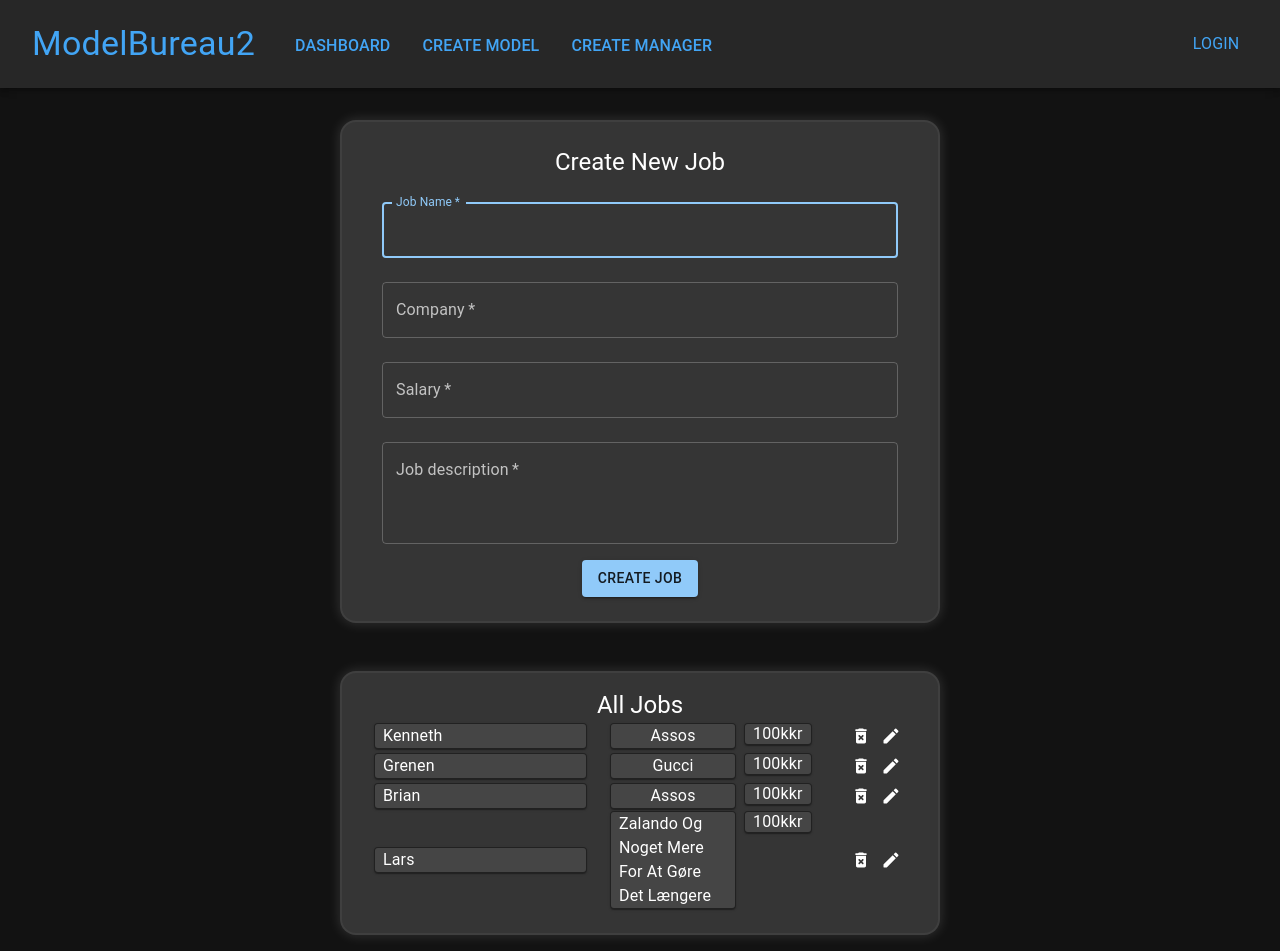
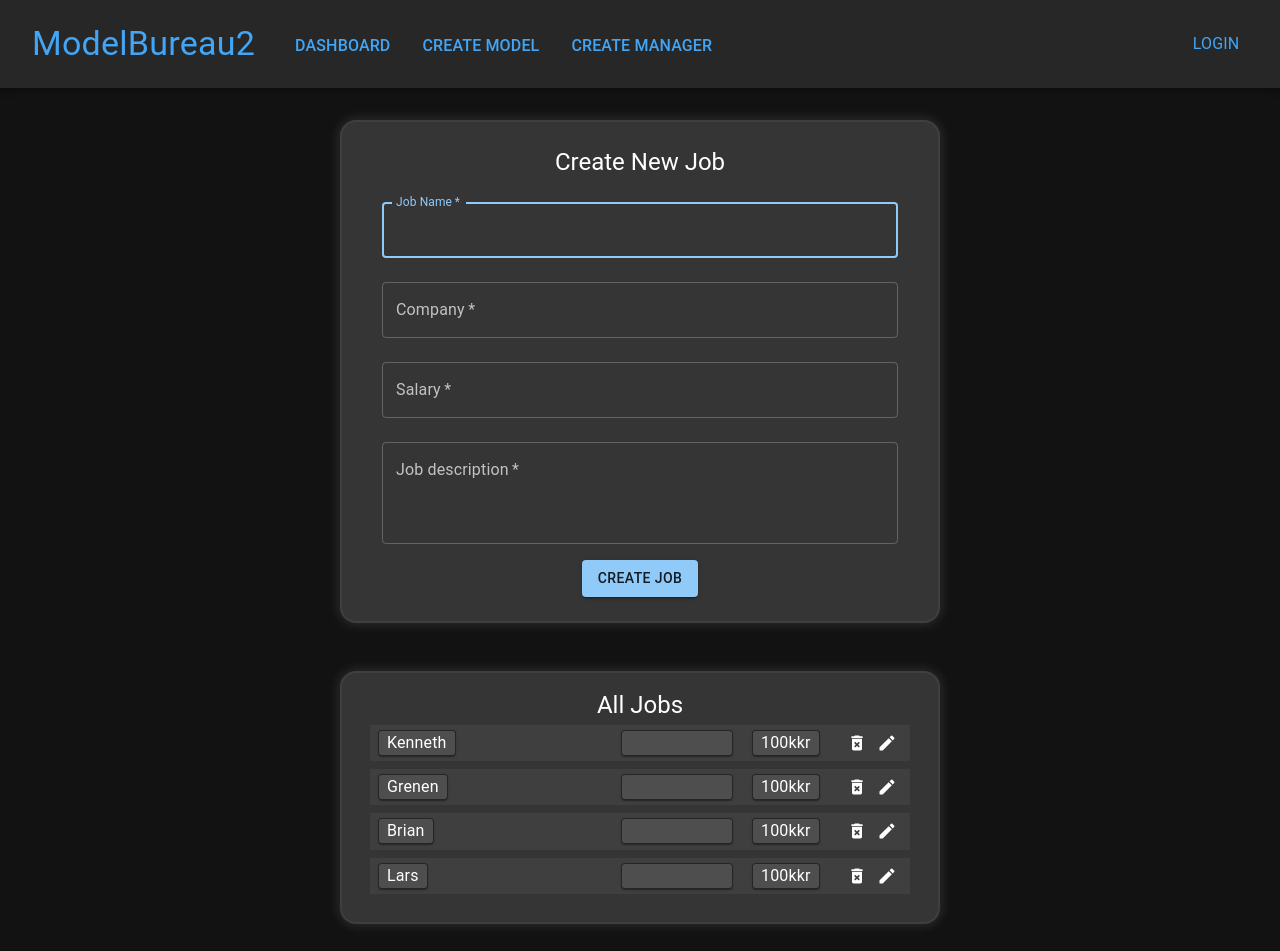
Before and after one commit to s-bogelund/FED-Assignment2, a React (Create React App) app in the folder frontend/: page /dashboard in a window 1280 px wide. Built offline with nearby package versions, Linux system fonts and the light colour scheme.

Commit message:
Did a bit more to improve the Job component to eventually be able to add and remove models

```diff
--- a/frontend/src/components/Dashboard/Job.js
+++ b/frontend/src/components/Dashboard/Job.js
@@ -1,10 +1,11 @@
 import { Button, IconButton, Paper, Stack, Typography } from "@mui/material";
 import DeleteForeverRoundedIcon from "@mui/icons-material/DeleteForeverRounded";
 import EditRoundedIcon from "@mui/icons-material/EditRounded";
-import React from "react";
+import React, { useState } from "react";
 import { Box } from "@mui/system";
 
 const Job = (props) => {
+	const [isHovering, setIsHovering] = useState(false);
 	const paperStyle = {
 		display: "flex",
 		justifyContent: "flex-start",
@@ -15,13 +16,19 @@ const Job = (props) => {
 		px: 1,
 	};
 
-	const onDelete = () => {
+	const onDeleteJob = () => {
 		console.log("Delete Job");
 		props.onDeleteJob(props.id);
 	};
 
 	const onEdit = () => {
 		console.log("Edit Job");
+	};
+
+	const onModelHover = (event) => {
+		console.log("Model Hover : ", event.type);
+		if (event.type === "moueseenter") setIsHovering(true);
+		if (event.type === "mouseleave") setIsHovering(false);
 	};
 
 	return (
@@ -32,23 +39,55 @@ const Job = (props) => {
 				justifyContent: "space-between",
 				alignItems: "center",
 				px: 1,
+				py: 0.4,
 				gap: 1,
+				margin: 0.5,
+				background: "#3f3f3f",
 			}}
 		>
-			<Paper sx={{ ...paperStyle, width: "40%" }}>
-				<Typography variant="body1">{props.name}</Typography>
-			</Paper>
+			<Box sx={{ width: "40%", display: "flex", wrap: "flexWrap" }}>
+				<Paper
+					onMouseEnter={onModelHover}
+					onMouseLeave={onModelHover}
+					sx={{
+						...paperStyle,
+						cursor: "pointer",
+						"&:hover": {
+							backgroundColor: "rgba(255, 25, 25, 0.6)",
+						},
+					}}
+				>
+					<Typography variant="body1">{props.name}</Typography>
+				</Paper>
+			</Box>
 			<Box sx={{ display: "flex", width: "40%", gap: 1 }}>
-				<Box sx={{ width: "80%" }}>
-					<Paper sx={{ ...paperStyle, justifyContent: "center", wrap: "wrap" }}>
-						<Typography variant="body1">{props.company}</Typography>
-					</Paper>
-				</Box>
-				<Box sx={{ display: "flex", width: "50%", maxHeight: "1.4em" }}>
+				<Box
+					sx={{
+						display: "flex",
+						width: "100%",
+						justifyContent: "center",
+					}}
+				>
 					<Paper
 						sx={{
 							...paperStyle,
 							justifyContent: "center",
+							wrap: "wrap",
+							minWidth: "7em",
+						}}
+					>
+						<Typography variant="body1">
+							{isHovering && props.company}
+						</Typography>
+						{isHovering && "X"}
+					</Paper>
+				</Box>
+				<Box sx={{ display: "flex", width: "50%", maxHeight: "1.8em" }}>
+					<Paper
+						sx={{
+							...paperStyle,
+							justifyContent: "center",
+							alignItems: "center",
 							width: "auto",
 						}}
 					>
@@ -57,7 +96,7 @@ const Job = (props) => {
 				</Box>
 			</Box>
 			<Box sx={{ display: "flex", justifyContent: "space-between" }}>
-				<IconButton size="small" onClick={onDelete}>
+				<IconButton size="small" onClick={onDeleteJob}>
 					<DeleteForeverRoundedIcon fontSize="small" />
 				</IconButton>
 				<IconButton size="small" onClick={onEdit}>
--- a/frontend/src/components/Dashboard/JobsList.js
+++ b/frontend/src/components/Dashboard/JobsList.js
@@ -26,6 +26,8 @@ const JobsList = (props) => {
 		<Container
 			maxWidth="sm"
 			sx={{
+				display: "flex",
+				flexDirection: "column",
 				margin: 2,
 				paddingTop: 2,
 				paddingBottom: 3,
--- a/frontend/src/pages/Dashboard.js
+++ b/frontend/src/pages/Dashboard.js
@@ -27,7 +27,7 @@ const Dashboard = () => {
 		{
 			id: 4,
 			modelName: "Lars",
-			company: "Zalando Og Noget Mere For At Gøre Det Længere",
+			company: "Zalando",
 			salary: "100k",
 		},
 	];
@@ -37,7 +37,7 @@ const Dashboard = () => {
 
 	return (
 		<React.Fragment>
-			<Container component="main">
+			<Container component="main" sx={{ background: "primary.dark" }}>
 				<Box
 					flexWrap={"wrap"}
 					sx={{
```
